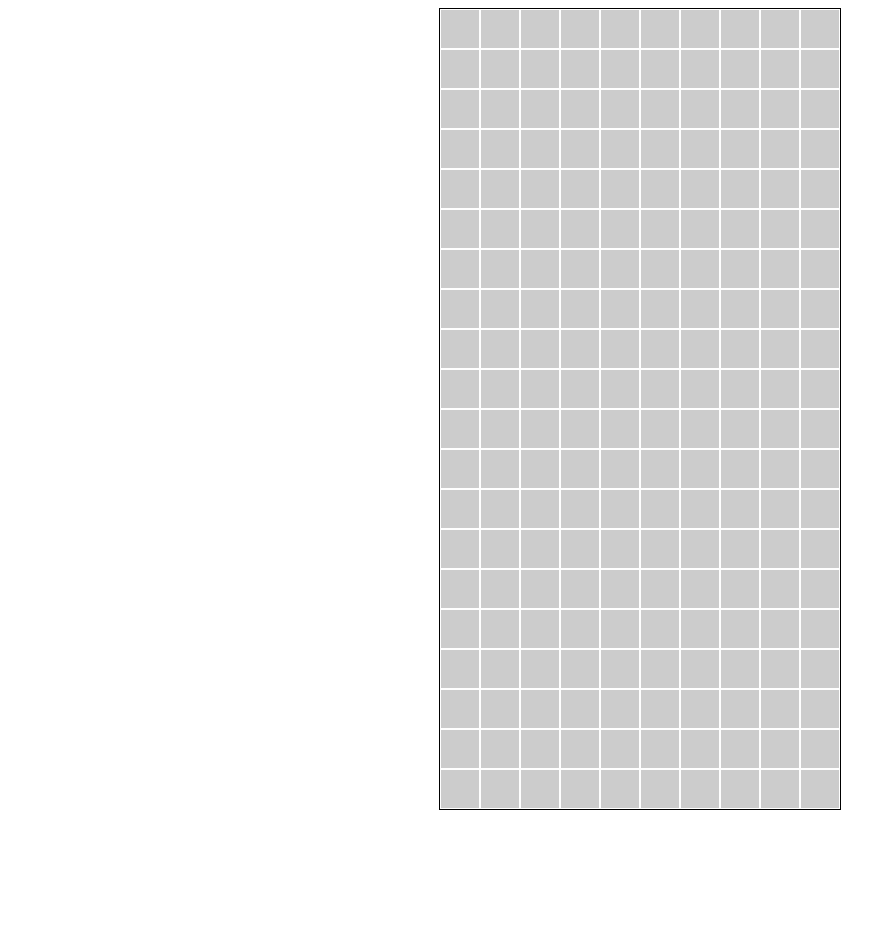
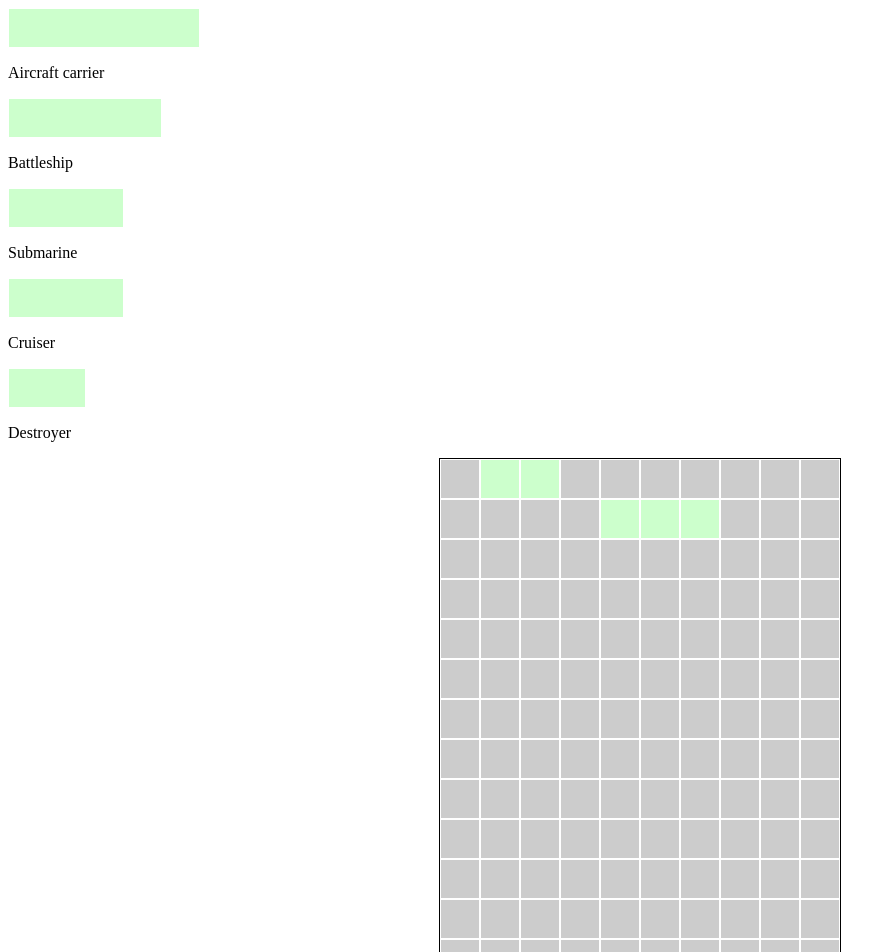
Before and after one commit to SFlaton/pacman, a React app: page / in a window 1280 px wide. Shown: the top 952 px of the page, without its empty margins (0-896 px from the left). Before the commit the page ends 818 px from the top, so only its background shows below. Built offline with nearby package versions, Linux system fonts and the light colour scheme; what react-tap-event-plugin would draw is missing.

Commit message:
Basic setup

```diff
--- a/src/App.js
+++ b/src/App.js
@@ -1,5 +1,13 @@
 import React from 'react';
+import Inventory from './components/Inventory';
 import GridComponent from './components/GridComponent';
+
+const boardStyle = {
+  width: 400,
+  height: 800,
+  border: "1px solid #000",
+  margin: "auto"
+};
 
 class App extends React.Component {
   constructor() {
@@ -9,17 +17,58 @@ class App extends React.Component {
     for (let i=0; i < 200; i++) {
       this.grid.push(i);
     };
+
+    this.state = {
+      boats: [1,2,14,15,16]
+    };
+  }
+
+  cellHasBoat(cell) {
+    let hasBoat = this.state.boats.filter(function(boat) {
+      if (boat === cell) {
+        return true;
+      } else {
+        return false;
+      }
+    });
+
+    return hasBoat.length > 0;
+  }
+
+  getBoatIndex(cell) {
+    if (this.cellHasBoat(cell)) {
+      return this.state.boats.findIndex(function(boat) {
+        return boat === cell;
+      });
+    }
+  }
+
+  addBoat(cell) {
+    let boats = this.state.boats;
+
+    if (this.cellHasBoat(cell)) {
+      let index = this.getBoatIndex(cell);
+      boats.splice(index, 1);
+    } else {
+      boats.push(cell);
+    }
+
+    this.setState({
+      boats: boats
+    });
   }
 
   render() {
     console.log(this.state);
     return (
-      <div style={{ width: 400, height: 800, border: "1px solid #000", margin: "auto"}}>
-        {this.grid.map(function(key) {
-          return(<GridComponent key={key}/>);
-        })}
-      </div>
-    );
+      <div>
+        <Inventory boats={this.state.boats}/>
+        <div style={boardStyle}>
+          {this.grid.map(function(key) {
+            return(<GridComponent key={key} boat={this.cellHasBoat(key)} index={key} onClick={this.addBoat.bind(this)}/>);
+          }.bind(this))}
+        </div>
+      </div>);
   }
 }
 
--- /dev/null
+++ b/src/components/Boat.js
@@ -0,0 +1,25 @@
+import React from 'react';
+
+class Boat extends React.Component {
+  getBoatStyle() {
+    let width = 38 * this.props.size;
+
+    return {
+      width: `${width}px`,
+      height: "38px",
+      backgroundColor: "#cfc",
+      border: "1px solid #fff"
+    };
+  }
+
+  render() {
+    let boatStyle = this.getBoatStyle();
+    return (
+      <div>
+        <div style={boatStyle}></div>
+        <p>{this.props.name}</p>
+      </div>);
+  }
+}
+
+export default Boat;
--- a/src/components/GridComponent.js
+++ b/src/components/GridComponent.js
@@ -1,17 +1,33 @@
 import React from 'react';
 
-const gridStyle = {
-  width: "38px",
-  height: "38px",
-  backgroundColor: "#ccc",
-  float: "left",
-  border: "1px solid #fff"
-}
+class GridComponent extends React.Component {
+  getBackGroundColor() {
+    if (this.props.boat) {
+      return "#cfc";
+    }
 
-class GridComponent extends React.Component {
+    return "#ccc";
+  }
+  getGridStyle() {
+    let backgroundColor = this.getBackGroundColor();
+
+    return {
+      width: "38px",
+      height: "38px",
+      backgroundColor: backgroundColor,
+      float: "left",
+      border: "1px solid #fff"
+    };
+  }
+
+  onClick() {
+    this.props.onClick(this.props.index);
+  }
+
   render() {
+    let gridStyle = this.getGridStyle();
     return (
-      <div style={gridStyle}></div>
+      <div style={gridStyle} onClick={this.onClick.bind(this)}></div>
     )
   }
 }
--- /dev/null
+++ b/src/components/Inventory.js
@@ -0,0 +1,28 @@
+import React from 'react';
+import Boat from './Boat';
+
+class Inventory extends React.Component {
+  constructor() {
+    super();
+
+    this.state = {
+      inventory: [
+        { name: "Aircraft carrier", size: 5 },
+        { name: "Battleship", size: 4 },
+        { name: "Submarine", size: 3 },
+        { name: "Cruiser", size: 3 },
+        { name: "Destroyer", size: 2 },
+      ]
+    };
+  }
+
+  render() {
+    return (<div>
+      {this.state.inventory.map(function (ship) {
+        return (<Boat size={ship.size} name={ship.name}/>);
+      }.bind(this))}
+    </div>);
+  }
+}
+
+export default Inventory;
```
Also changed, not shown: 1 other file (tests, documents, lock files or other folders).
